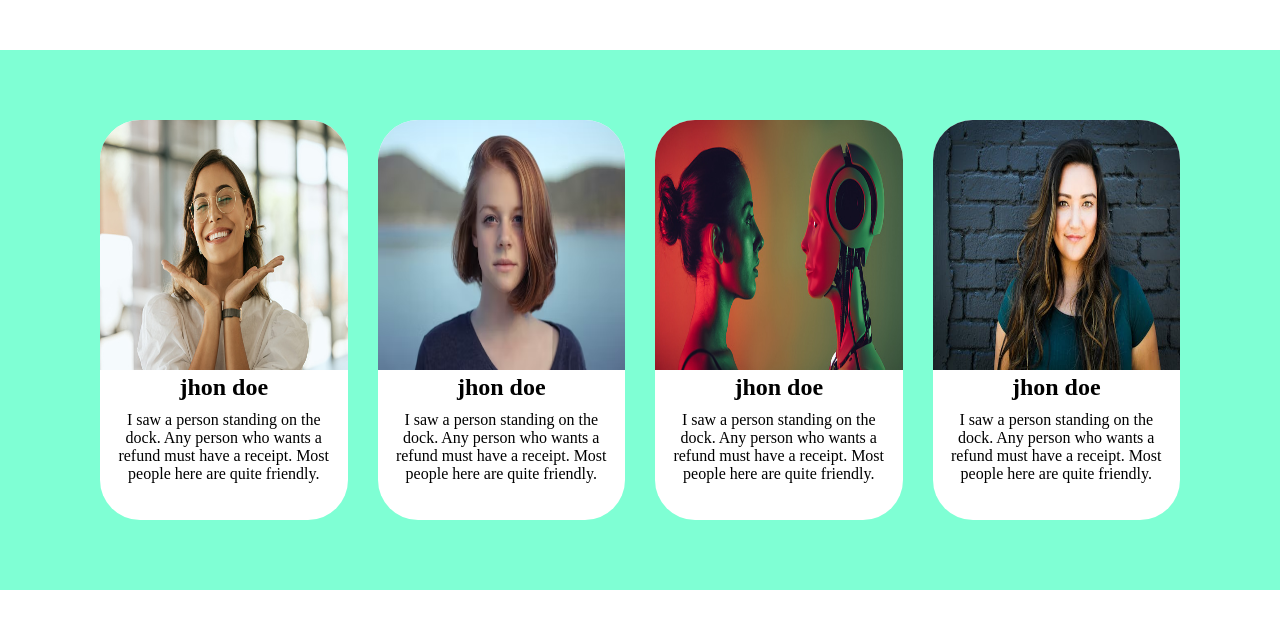
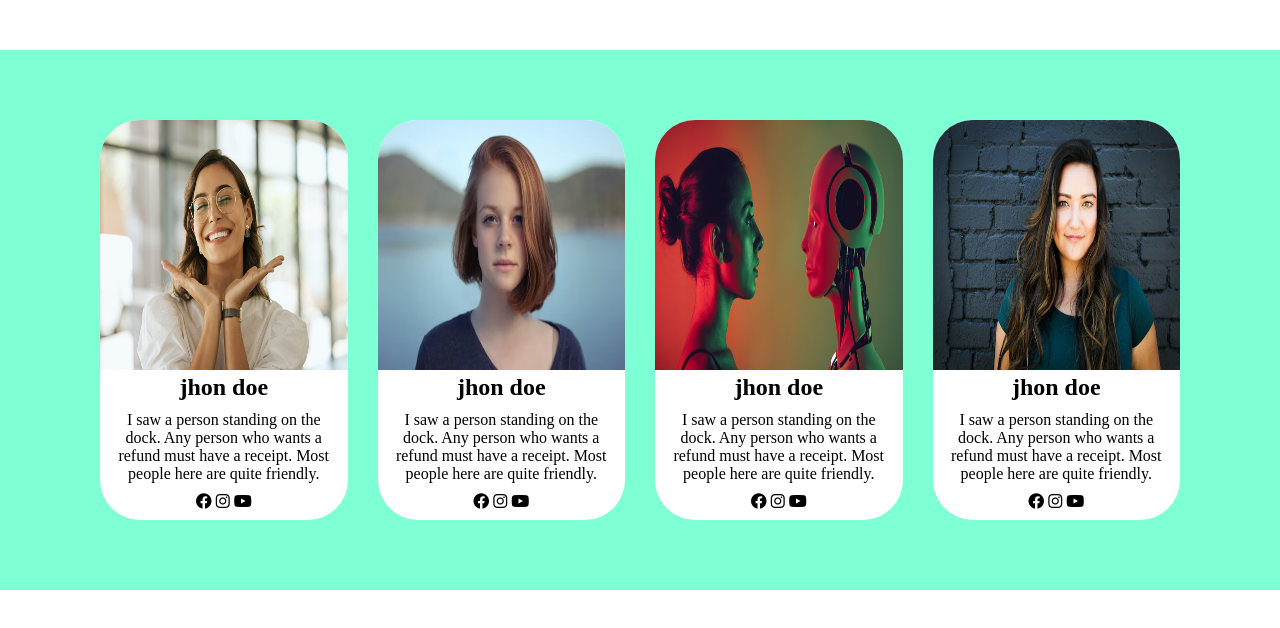
Before and after one commit to Rxvicky/responsive-img-card, a plain HTML site: page index.html in a window 1280 px wide. Drawn offline with Linux system fonts and the light colour scheme.

Commit message:
isert icons

```diff
--- a/index.html
+++ b/index.html
@@ -6,6 +6,7 @@
     <meta name="viewport" content="width=device-width, initial-scale=1.0">
     <title>img-cards</title>
     <link rel="stylesheet" href="./css/style.css">
+    <link rel="stylesheet" href="https://cdnjs.cloudflare.com/ajax/libs/font-awesome/6.4.0/css/all.min.css" integrity="sha512-iecdLmaskl7CVkqkXNQ/ZH/XLlvWZOJyj7Yy7tcenmpD1ypASozpmT/E0iPtmFIB46ZmdtAc9eNBvH0H/ZpiBw==" crossorigin="anonymous" referrerpolicy="no-referrer" />
 </head>
 <body>
     <div class="container">
@@ -17,6 +18,9 @@
                     <img src="./images/img-1.jpg" alt="img-1">
                     <h2>jhon doe</h2>
                     <p>I saw a person standing on the dock. Any person who wants a refund must have a receipt. Most people here are quite friendly.</p>
+                    <i class="fa-brands fa-facebook"></i>
+                    <i class="fa-brands fa-instagram"></i>
+                    <i class="fa-brands fa-youtube"></i>
                  </div>
                 </a>
              </div>
@@ -26,6 +30,9 @@
                     <img src="./images/img-2.avif" alt="img-1">
                     <h2>jhon doe</h2>
                     <p>I saw a person standing on the dock. Any person who wants a refund must have a receipt. Most people here are quite friendly.</p>
+                    <i class="fa-brands fa-facebook"></i>
+                    <i class="fa-brands fa-instagram"></i>
+                    <i class="fa-brands fa-youtube"></i>
                  </div>
                 </a>
                   </div>
@@ -36,6 +43,9 @@
                     <img src="./images/img-3.jpg" alt="img-1">
                     <h2>jhon doe</h2>
                     <p>I saw a person standing on the dock. Any person who wants a refund must have a receipt. Most people here are quite friendly.</p>
+                    <i class="fa-brands fa-facebook"></i>
+                    <i class="fa-brands fa-instagram"></i>
+                    <i class="fa-brands fa-youtube"></i>
                 </div>
             </a>
             </div>
@@ -48,6 +58,9 @@
                         <img src="./images/img-4.jpeg " alt="img-1">
                         <h2>jhon doe</h2>
                         <p>I saw a person standing on the dock. Any person who wants a refund must have a receipt. Most people here are quite friendly.</p>
+                        <i class="fa-brands fa-facebook"></i>
+                    <i class="fa-brands fa-instagram"></i>
+                    <i class="fa-brands fa-youtube"></i>
 
                      </div>
                    </a>
```
